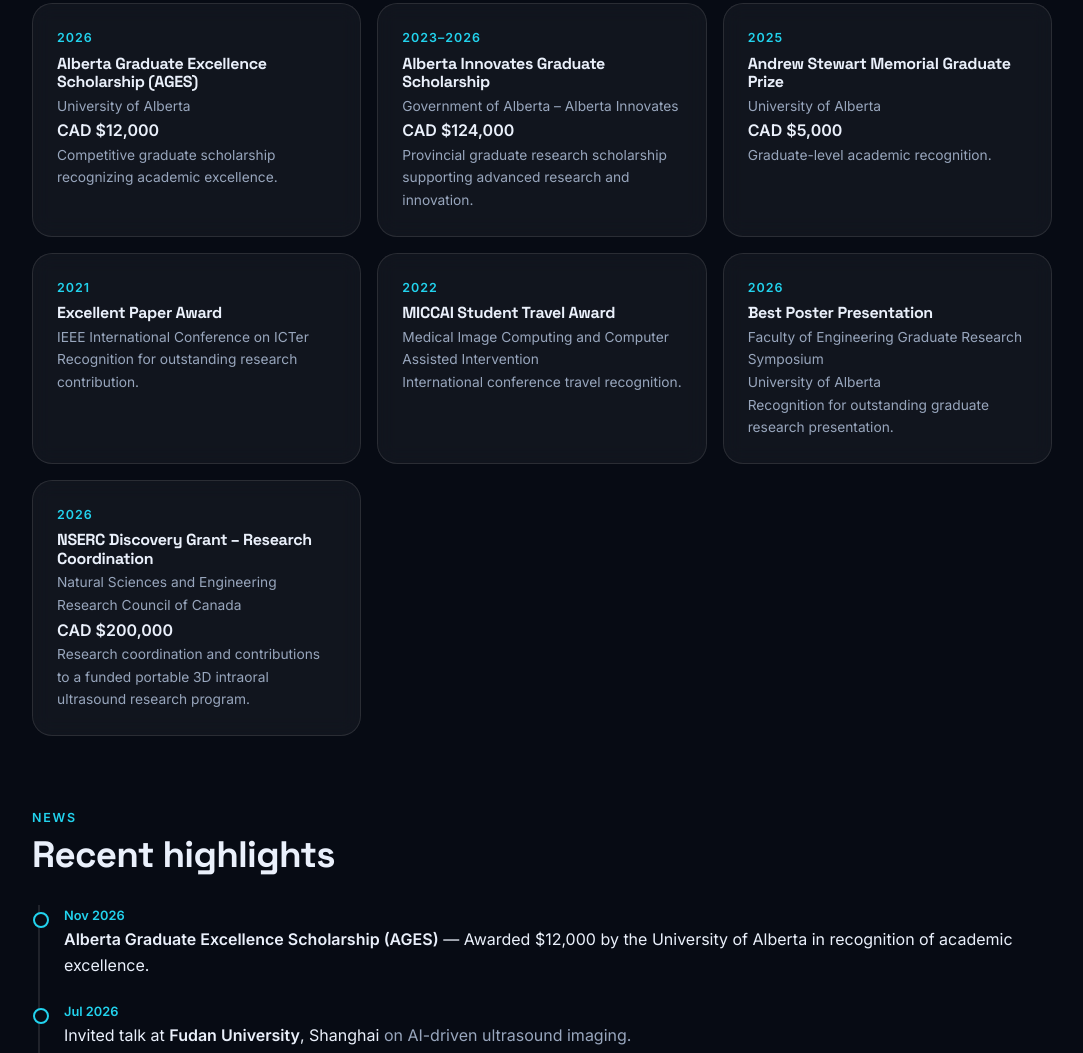
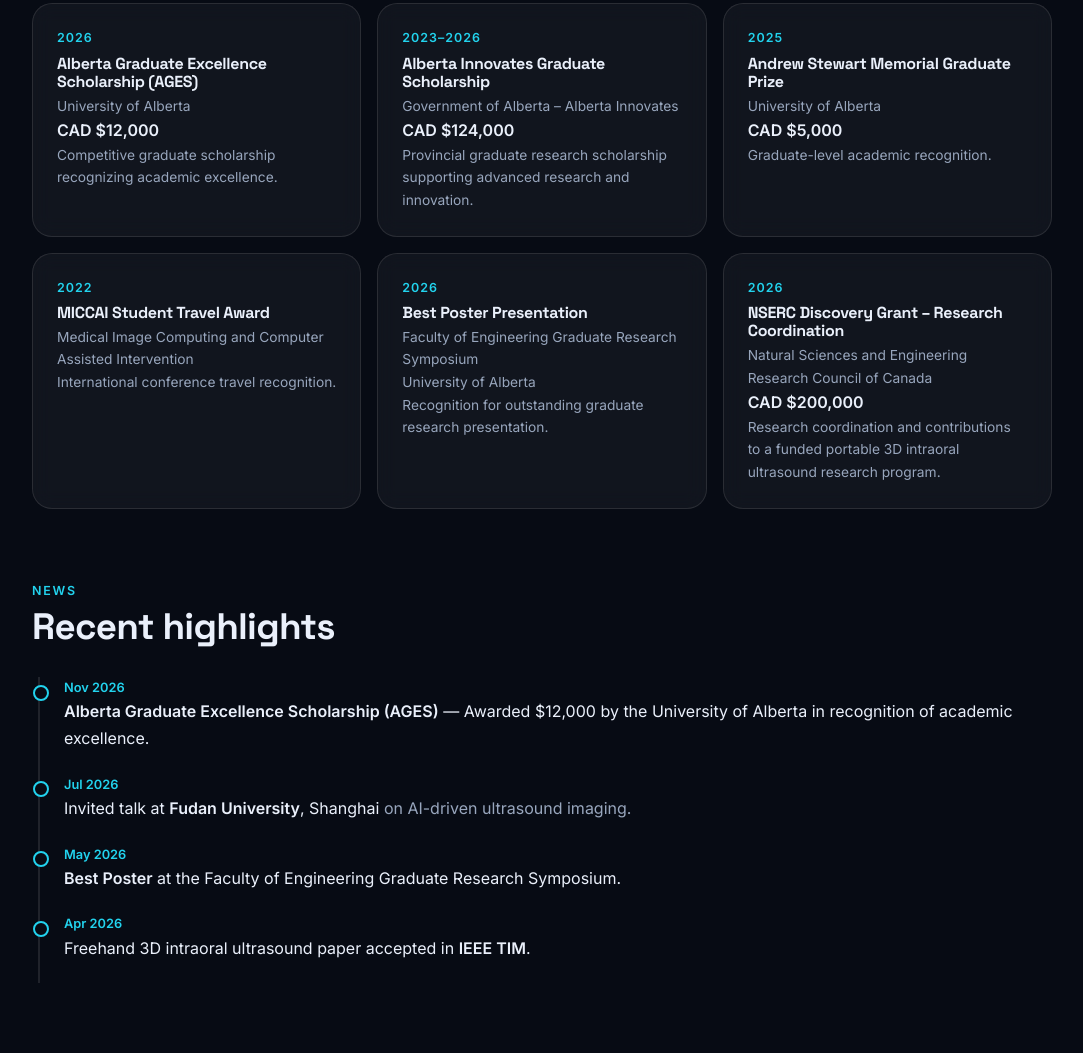
Before and after one commit to BioMedCom/BioMedCom.github.io, a plain HTML site: page index.html in a window 1280 px wide. Shown: the part 3160-4213 px from the top of the page, without its empty margins (98-1181 px from the left). Drawn offline with Linux system fonts and the light colour scheme.

Commit message:
index.html

```diff
--- a/index.html
+++ b/index.html
@@ -235,13 +235,6 @@
     </div>
 
     <div class="card reveal">
-      <div class="y">2021</div>
-      <h3>Excellent Paper Award</h3>
-      <p>IEEE International Conference on ICTer</p>
-      <p>Recognition for outstanding research contribution.</p>
-    </div>
-
-    <div class="card reveal">
       <div class="y">2022</div>
       <h3>MICCAI Student Travel Award</h3>
       <p>Medical Image Computing and Computer Assisted Intervention</p>
```
